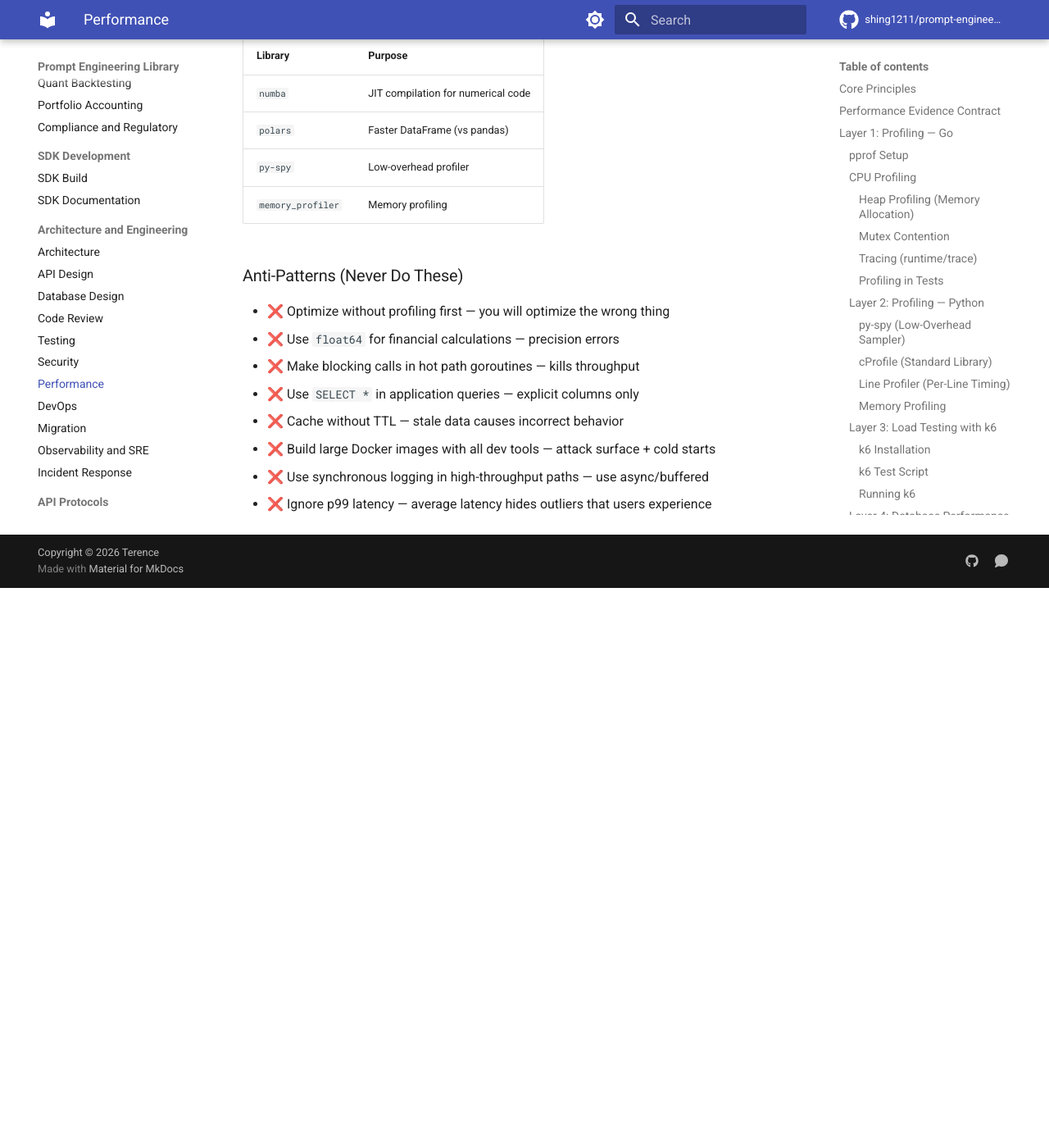
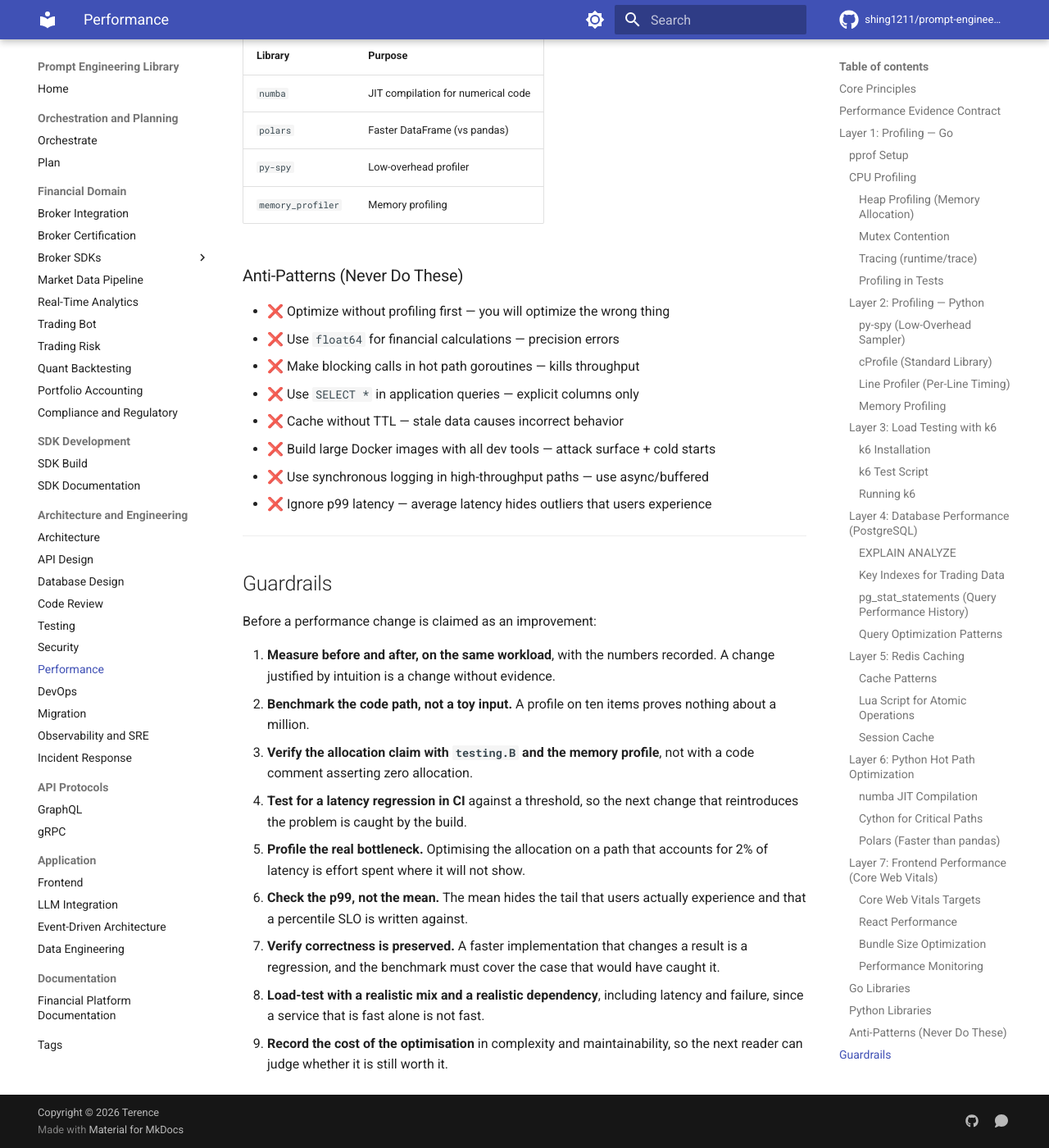
Before and after one commit to shing1211/prompt-engineering, an MkDocs documentation site: the page built from prompts/performance.md, in a window 1280 px wide and 1400 px high, scrolled down 15050 px. Shown: the whole window at 82% size. Built offline with MkDocs 1.6.1 and Material for MkDocs 9.7.7, drawn with Linux system fonts in a browser that asks for light colours; comment, search, counter and statistics services are not loaded; before the commit the page ends 15767 px from its top, so only the background shows below that.

Commit message:
docs: add guardrails to security, performance, and migration, then enforce
Closes the last three prompts and lands the structural check.

- security: scanners that fail the build rather than producing a report,
  redaction proven by a test rather than by reviewing log statements, and
  authorization checked on derived and alternate route shapes, which is
  where the common finding hides
- performance: measurement before and after on the same workload, p99 rather
  than the mean, a regression threshold in CI, and the allocation claim
  verified with testing.B rather than asserted in a code comment
- migration: backward compatibility proven by test, rehearsed rollback,
  destructive changes separated from the code that stops using the old
  column, idempotency or explicit guard, and the worst case tested rather
  than the average

check_prompt_sections.py now runs in validate.sh. It asserts the sections
exist, not that their content is good, and says so in its own docstring: a
prompt can pass this check and still be filler. What it prevents is the
next prompt shipping without the sections, which is how the gap opened in
the first place.

Proven by injection: stripping Guardrails from security.md and
Anti-Patterns from api-design.md each produce a non-zero exit naming the
file. All 38 prompts now pass.

```diff
--- a/prompts/performance.md
+++ b/prompts/performance.md
@@ -782,3 +782,29 @@
 - ❌ Build large Docker images with all dev tools — attack surface + cold starts
 - ❌ Use synchronous logging in high-throughput paths — use async/buffered
 - ❌ Ignore p99 latency — average latency hides outliers that users experience
+
+---
+
+## Guardrails
+
+Before a performance change is claimed as an improvement:
+
+1. **Measure before and after, on the same workload**, with the numbers
+   recorded. A change justified by intuition is a change without evidence.
+2. **Benchmark the code path, not a toy input.** A profile on ten items
+   proves nothing about a million.
+3. **Verify the allocation claim with `testing.B` and the memory profile**,
+   not with a code comment asserting zero allocation.
+4. **Test for a latency regression in CI** against a threshold, so the next
+   change that reintroduces the problem is caught by the build.
+5. **Profile the real bottleneck.** Optimising the allocation on a path that
+   accounts for 2% of latency is effort spent where it will not show.
+6. **Check the p99, not the mean.** The mean hides the tail that users
+   actually experience and that a percentile SLO is written against.
+7. **Verify correctness is preserved.** A faster implementation that changes a
+   result is a regression, and the benchmark must cover the case that would
+   have caught it.
+8. **Load-test with a realistic mix and a realistic dependency**, including
+   latency and failure, since a service that is fast alone is not fast.
+9. **Record the cost of the optimisation** in complexity and maintainability,
+   so the next reader can judge whether it is still worth it.
--- a/prompts/security.md
+++ b/prompts/security.md
@@ -574,3 +574,29 @@
 - ❌ Trust client-side validation only — always validate server-side
 - ❌ Expose internal IDs as public API identifiers — use UUIDs
 - ❌ Skip security testing because "we're not a target" — automated attacks scan everyone
+
+---
+
+## Guardrails
+
+Before a security change is considered complete:
+
+1. **Run SAST, dependency scanning, and secret scanning in CI**, and fail the
+   build on findings. A scanner nobody blocks on is a report.
+2. **Verify redaction with a test** that scans everything emitted during the
+   suite, rather than reviewing log statements by eye.
+3. **Check authorization on every endpoint and every derived path**, including
+   nested resources and alternate route shapes. A missing check on a derived
+   route is the common finding.
+4. **Confirm input validation at the boundary** and that failures return a
+   typed error without echoing the input back.
+5. **Verify TLS verification is never disabled**, including in test helpers
+   and local tooling, which are the paths that reach production by accident.
+6. **Test the authentication flows for their failure modes:** expired token,
+   revoked session, privilege change mid-session, and clock skew.
+7. **Confirm dependency risk is triaged**, not merely listed, and that a
+   critical finding blocks the release.
+8. **Threat-model the change** and record what you decided not to mitigate,
+   with the reason. An unstated gap is an unowned one.
+9. **Verify secrets are not present in the repository, its history, or its
+   fixtures**, and that any rotation is documented and rehearsed.
```
Also changed, not shown: prompts/migration.md (+28 -0 lines), 2 other files.
